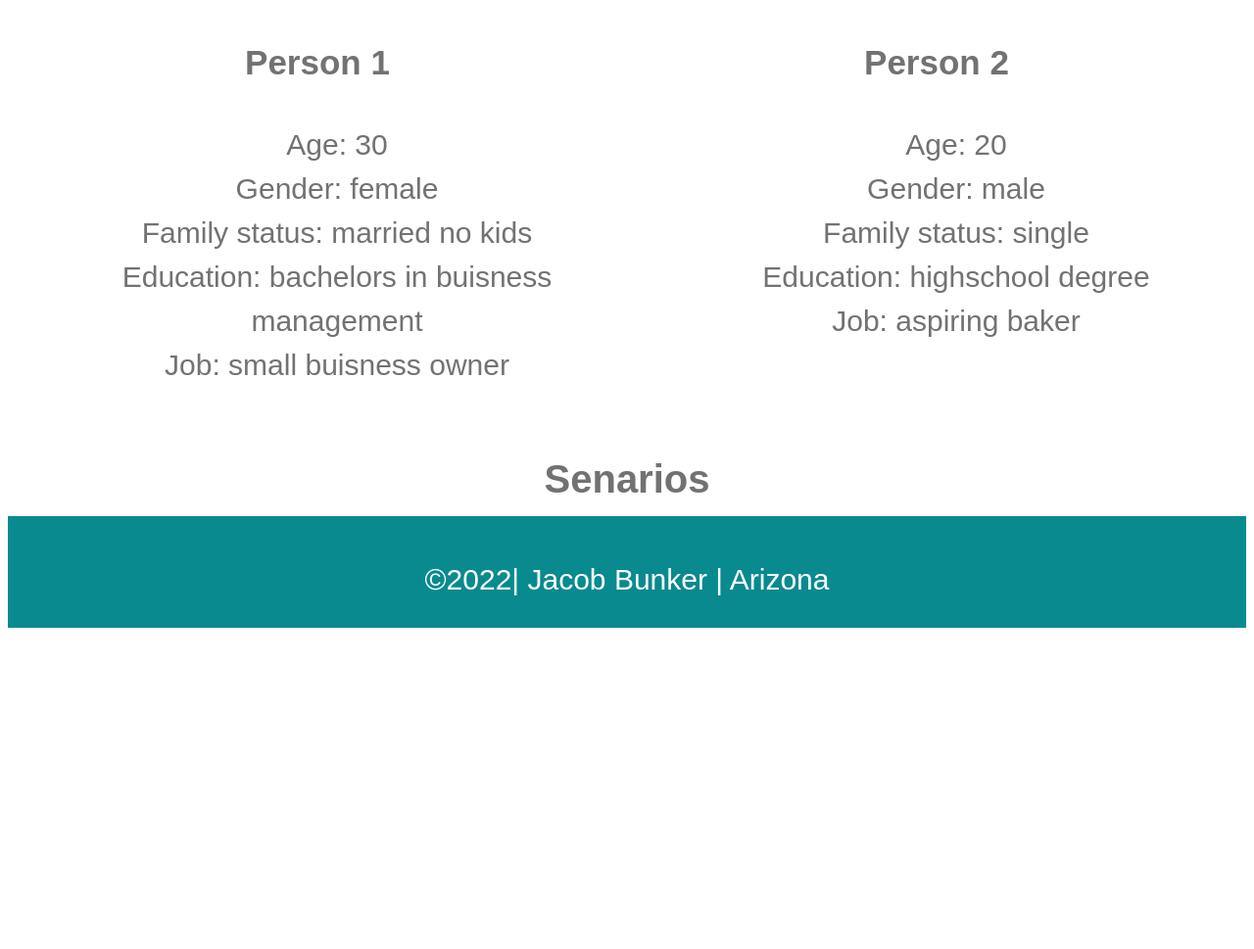
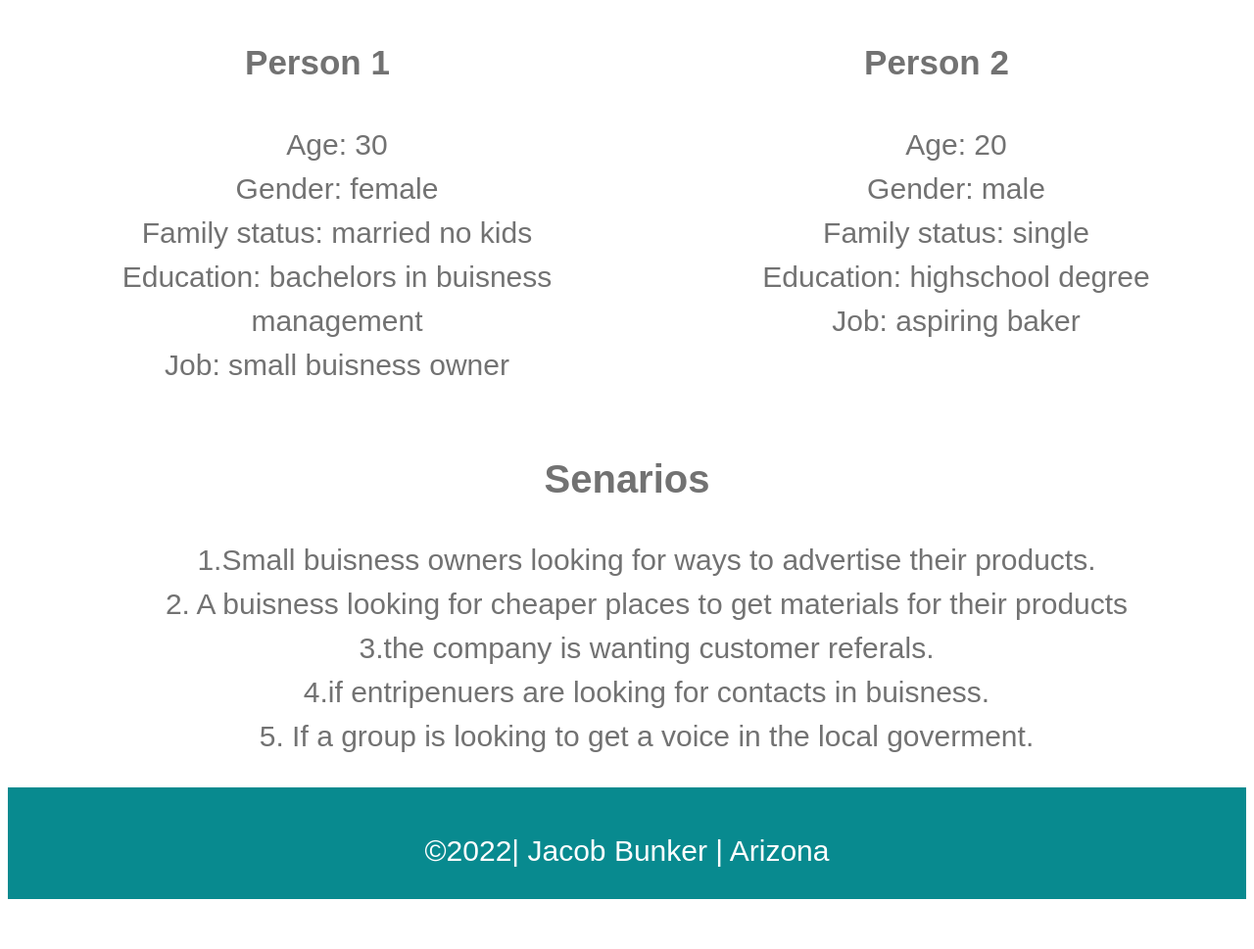
Before and after one commit to jacob-bunker/wdd230, a plain HTML site: page lesson3/audience.html in a window 1280 px wide. Shown: the part 565-1534 px from the top of the page at 98% size. Before the commit the page ends 1329 px from the top, so only its background shows below. Drawn offline with Linux system fonts and the light colour scheme.

Commit message:
finished page 2

```diff
--- a/lesson3/audience.html
+++ b/lesson3/audience.html
@@ -55,6 +55,13 @@
 
       <div id="senarios">
         <h2> Senarios</h2>
+        <ul>
+          <li> 1.Small buisness owners looking for ways to advertise their products.</li>
+          <li>2. A buisness looking for cheaper places to get materials for their products</li>
+          <li>3.the company is wanting customer referals.</li>
+          <li>4.if entripenuers are looking for contacts in buisness.</li>
+          <li>5. If a group is looking to get a voice in the local goverment.</li>
+        </ul>
 
       </div>
     </section>
```
